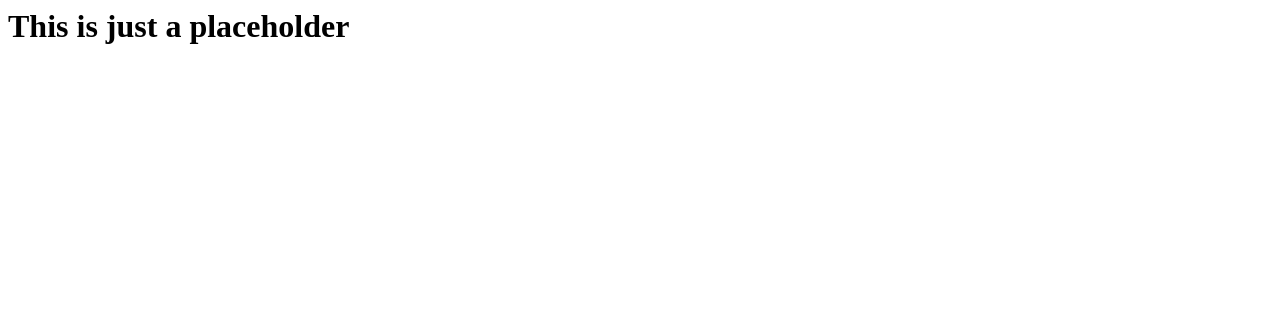
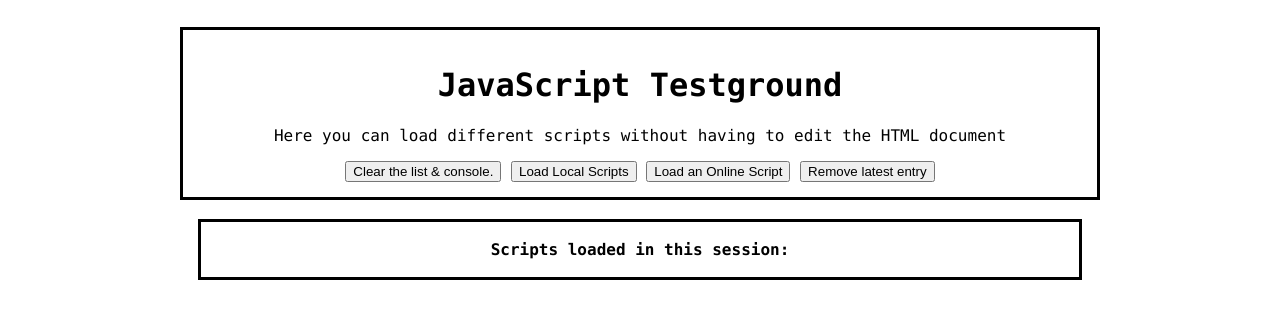
Before and after one commit to jjkoledata/scratchPage, a plain HTML site: page index.html in a window 1280 px wide. Drawn offline with Linux system fonts and the light colour scheme.

Commit message:
Yanking content from my original index page...

```diff
--- a/index.html
+++ b/index.html
@@ -1,5 +1,37 @@
-<html>
-  <body>
-    <h1>This is just a placeholder</h1>
-  </body>
+<!DOCTYPE html>
+<html lang="en-UK">
+
+<head>
+  <title>Empty page</title>
+  <meta charset="UTF-8">
+  <script src="jquery.min.js"></script>
+  <script src="jScripts/sloader.js"></script>
+  <link rel="stylesheet" href="css/basic.css">
+</head>
+
+<body>
+
+  <br>
+  <div class="center box">
+    <h1>JavaScript Testground</h1>
+    <p>Here you can load different scripts without having to edit the HTML document</p>
+    <button onclick="cleanTable()">Clear the list &amp console.</button>
+    <button onclick="loadScript()">Load Local Scripts</button>
+    <button onclick="fetchWebScript()">Load an Online Script</button>
+    <button onclick="clearLatest()">Remove latest entry</button>
+  </div>
+  <br>
+  <div>
+    <table id="myTable" class="center box">
+      <thead>
+        <tr>
+          <th><b>Scripts loaded in this session:</b></th>
+        </tr>
+      </thead>
+      <tbody id="tableBody">
+      </tbody>
+    </table>
+  </div>
+
+</body>
 </html>
```
